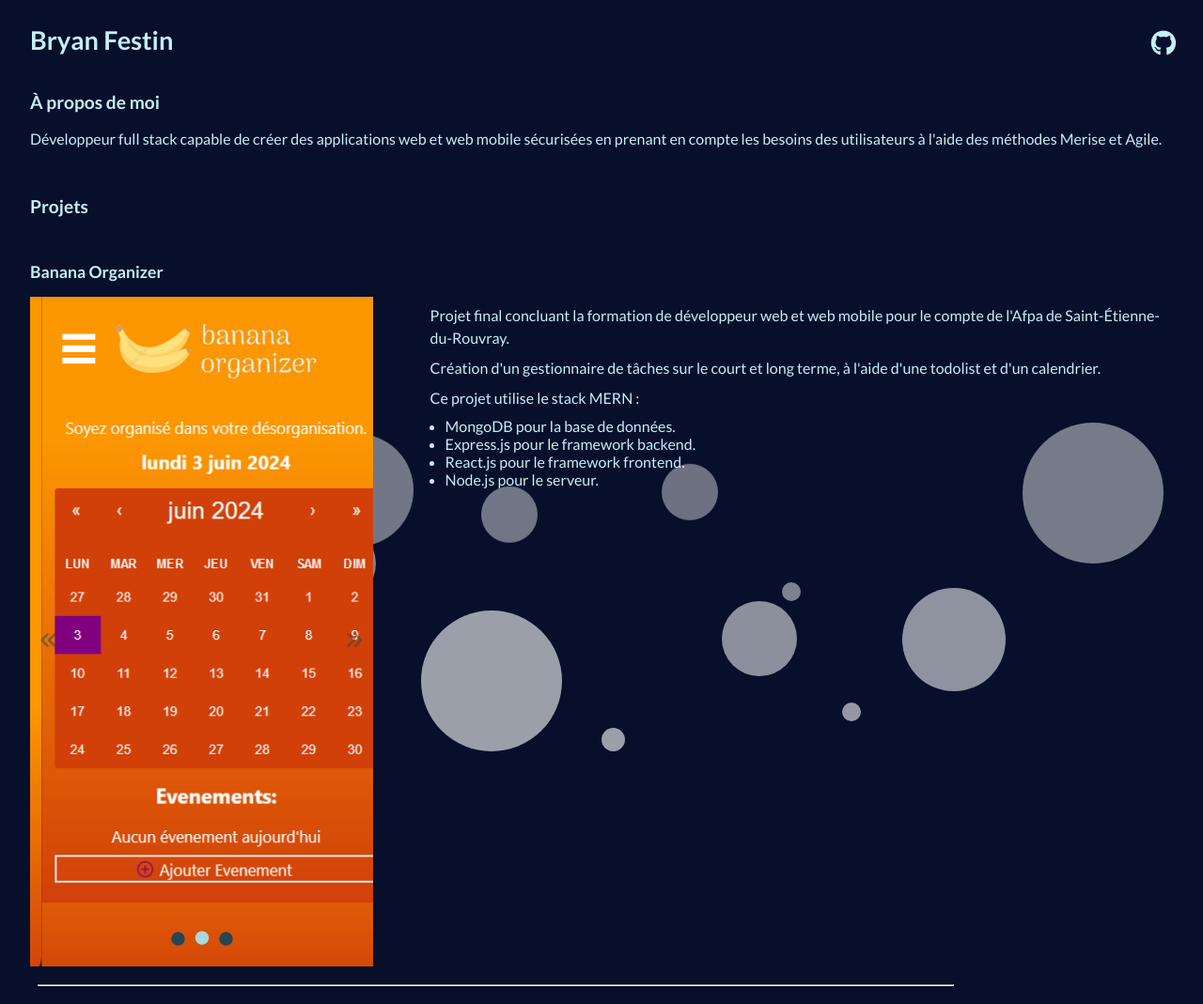
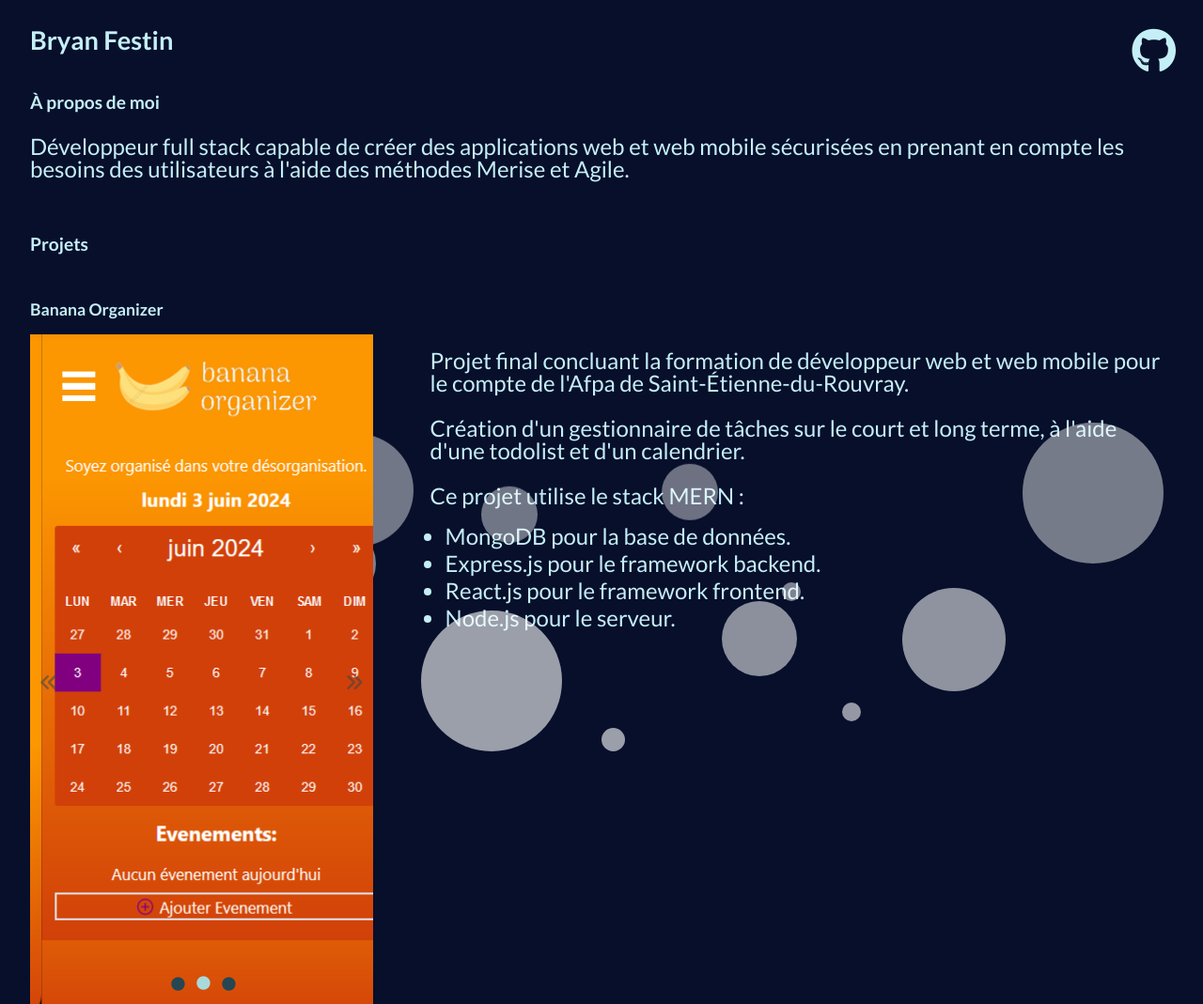
Before and after one commit to BryanPix/Portfolio, a plain HTML site: page index.html in a window 1280 px wide. Shown: the top 1069 px of the page at 94% size. Drawn offline with Linux system fonts and the light colour scheme.

Commit message:
modification taille police d'écriture

```diff
--- a/assets/css/style.css
+++ b/assets/css/style.css
@@ -22,11 +22,11 @@ body {
   left: 16px;
 }
 .logoGitHub {
-  font-size: 1.7rem;
+  font-size: 2rem;
   color: #c5eff7;
   float: right;
   position: relative;
-  top: -20px;
+  top: -24px;
   left: -13px;
   cursor: pointer;
 }
@@ -272,11 +272,20 @@ body {
 }
 /* large */
 @media (min-width: 933px) {
+  body{
+    font-size:1.5rem;
+  }
   .sliderImage {
     width: 35%;
   }
   .divTextProject {
     width: 60%;
+  }
+  p{
+    padding:0.5rem 0;
+  }
+  .logoGitHub{
+    font-size:3rem;
   }
 }
 /* extra large */
--- a/index.html
+++ b/index.html
@@ -31,7 +31,7 @@
       <!-- Projet 1 -->
       <section class="sectionProjet">
         <h2 class="titleProject">Banana Organizer</h2>
-        <div class="sliderImage">
+        <div class="sliderImage"  title="Cliquez sur ce projet pour le voir sur github.">
 
           <a href="https://github.com/BryanPix/ProjetFinalAfpa" target="_blank" rel="noopener noreferrer">
             <div class="carouselImage">
```
Also changed, not shown: 1 other file.
